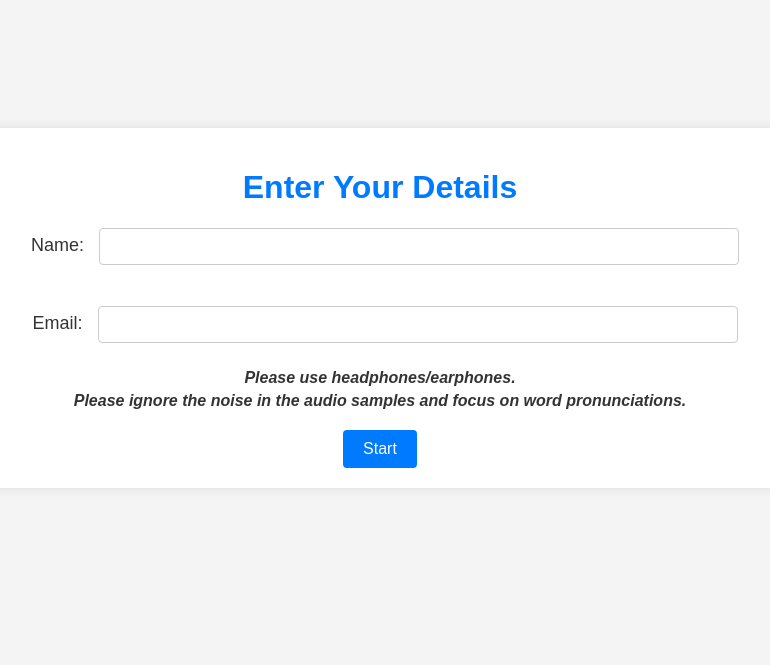
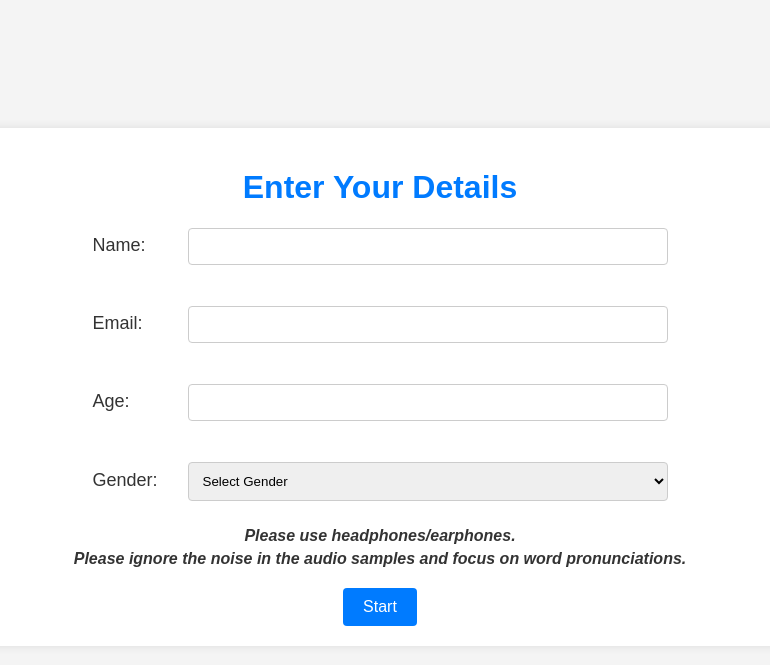
Before and after one commit to Shankar-Bharadwaj/Noisy-Enhanced-Interface, a Django app: page /user-details/ in a window 1280 px wide. Shown: the top 665 px of the page, without its empty margins (260-1030 px from the left). Run offline with Django 5.2, Linux system fonts and the light colour scheme.

Commit message:
Add gender, age

```diff
--- a/core/templates/get_user_details.html
+++ b/core/templates/get_user_details.html
@@ -11,6 +11,7 @@
             color: #333;
             text-align: center;
         }
+
         .container {
             max-width: 800px;
             margin: 10% auto;
@@ -19,25 +20,42 @@
             border-radius: 8px;
             box-shadow: 0 0 10px rgba(0, 0, 0, 0.1);
         }
+
         h1 {
             color: #007BFF;
         }
+
         form {
             font-size: 18px;
         }
+
         label {
-            margin: 10px;
+            display: inline-block;
+            width: 80px;
             text-align: left;
+            margin-right: 10px;
         }
+
         input[type="text"],
-        input[type="email"] {
-            width: 80%;
+        input[type="email"],
+        select {
+            width: 60%;
             padding: 10px;
             margin-bottom: 20px;
             border: 1px solid #ccc;
             border-radius: 4px;
             box-sizing: border-box;
         }
+
+        input[type="number"] {
+            width: 60%;
+            padding: 10px;
+            margin-bottom: 20px;
+            border: 1px solid #ccc;
+            border-radius: 4px;
+            box-sizing: border-box;
+        }
+
         button {
             background-color: #007BFF;
             color: #fff;
@@ -47,9 +65,11 @@
             cursor: pointer;
             font-size: 16px;
         }
+
         button:hover {
             background-color: #0056b3;
         }
+
         .note {
             margin-top: -15px;
             margin-bottom: 20px;
@@ -68,6 +88,16 @@
             <input type="text" id="name" name="name" required><br><br>
             <label for="email">Email:</label>
             <input type="email" id="email" name="email" required><br><br>
+            <label for="age">Age:</label>
+            <input type="number" id="age" name="age" required><br><br>
+            <label for="gender">Gender:</label>
+            <select id="gender" name="gender" required>
+                <option value="">Select Gender</option>
+                <option value="male">Male</option>
+                <option value="female">Female</option>
+                <option value="other">Other</option>
+                <option value="prefer_not_to_say">Prefer not to say</option>
+            </select><br><br>
             <p class="note">Please use headphones/earphones.</p>
             <p class="note">Please ignore the noise in the audio samples and focus on word pronunciations.</p>
             <button type="submit">Start</button>
--- a/core/views.py
+++ b/core/views.py
@@ -15,8 +15,12 @@ def get_user_details(request):
     if request.method == "POST":
         user_name = request.POST.get('name')
         user_email = request.POST.get('email')
+        user_age = request.POST.get('age')
+        user_gender = request.POST.get('gender')
         request.session['user_name'] = user_name
         request.session['user_email'] = user_email
+        request.session['user_age'] = user_age
+        request.session['user_gender'] = user_gender
 
         # Get audio files from Firebase Storage
         bucket = storage.bucket()
@@ -61,7 +65,7 @@ def get_user_details(request):
 
         # Group files for pagination, each folder is one group
         grouped_files = [audio_files[folder] for folder in folder_keys]
-        request.session['grouped_files'] = grouped_files  # Store in session for pagination
+        request.session['grouped_files'] = grouped_files
 
         return redirect('audio_player', page_number=1)
 
@@ -114,6 +118,10 @@ def submit_response(request, page_number=None):
     if request.method == "POST":
         user_name = request.session.get('user_name')
         user_email = request.session.get('user_email')
+        user_age = request.session.get('user_age')
+        print(user_age)
+        user_gender = request.session.get('user_gender')
+        print(user_gender)
         grouped_files = request.session.get('grouped_files')
         audio_set = request.session.get('audio_set')
 
@@ -148,6 +156,8 @@ def submit_response(request, page_number=None):
         else:
             ref.set({
                 'user_name': user_name,
+                'user_age': user_age,
+                'user_gender': user_gender,
                 'responses': responses
             })
 
```
Also changed, not shown: db.sqlite3.
